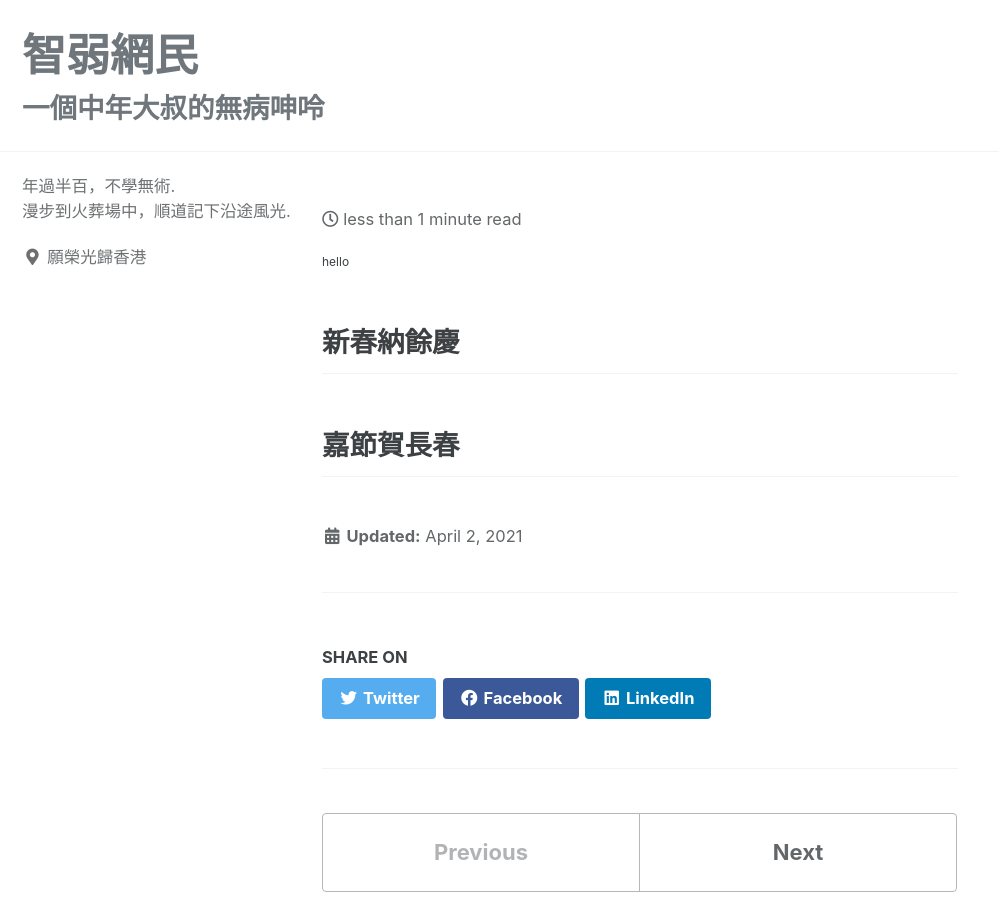
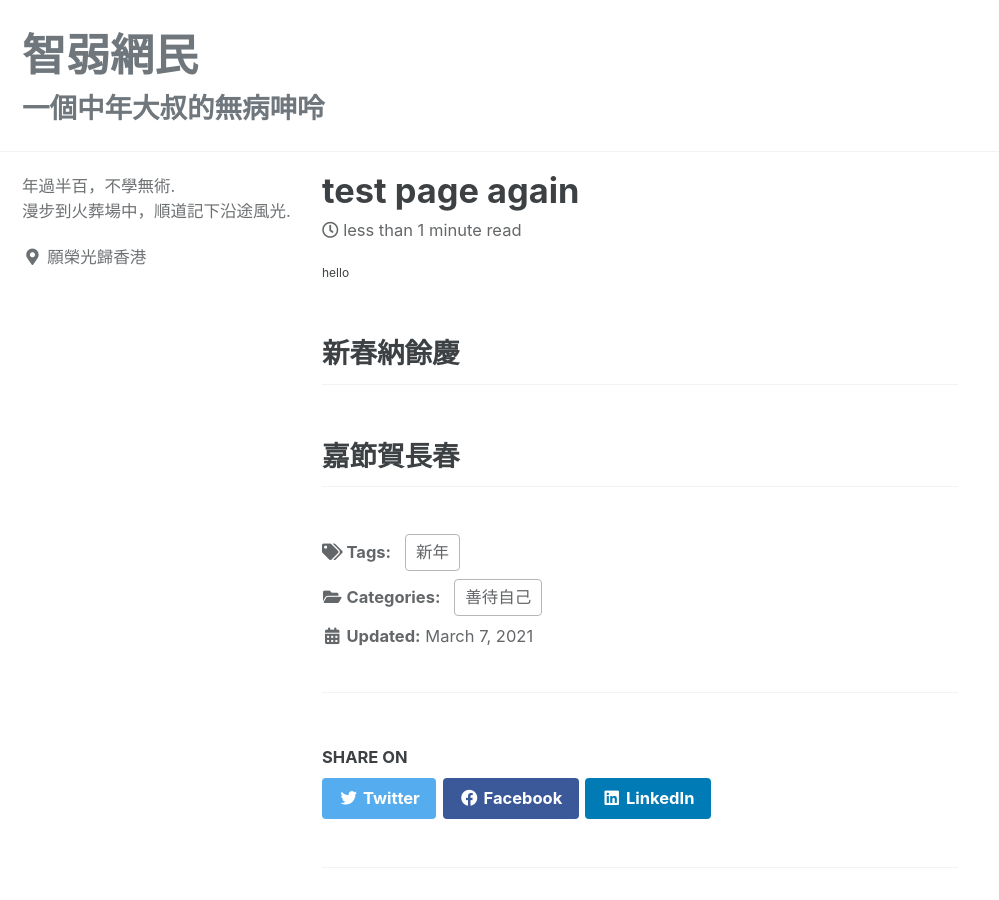
Before and after one commit to stupefii/stupefii, a Jekyll site: the page built from _posts/2021-03-07-新年新願.md, in a window 1280 px wide and 900 px high. Shown: the whole window, without its empty margins (0-999 px from the left). Built offline with Jekyll 4.4.1, drawn with Linux system fonts in a browser that asks for light colours; cached includes are drawn as plain includes.

Commit message:
rename title

```diff
--- a/_posts/2021-03-07-新年新願.md
+++ b/_posts/2021-03-07-新年新願.md
@@ -1,5 +1,5 @@
 ---
-title: "新年新願“
+title: "test page again"
 layout: single
 excerpt_separator: "<!--more-->"
 categories:
```
